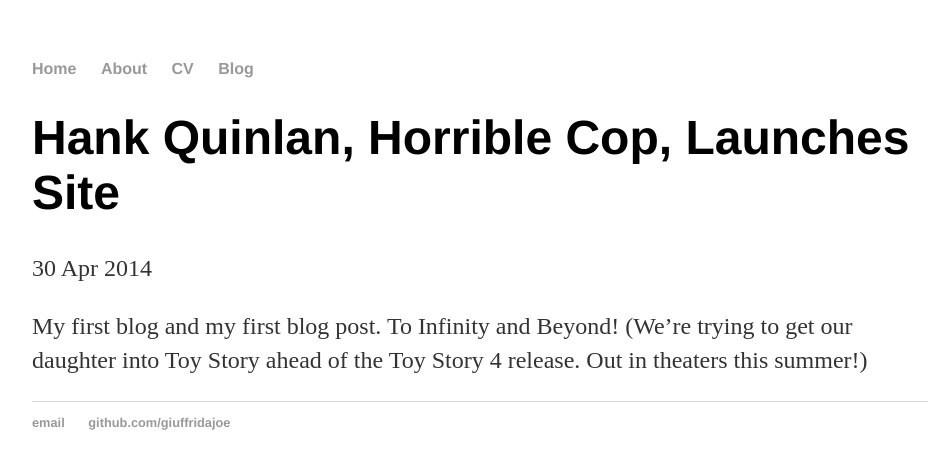
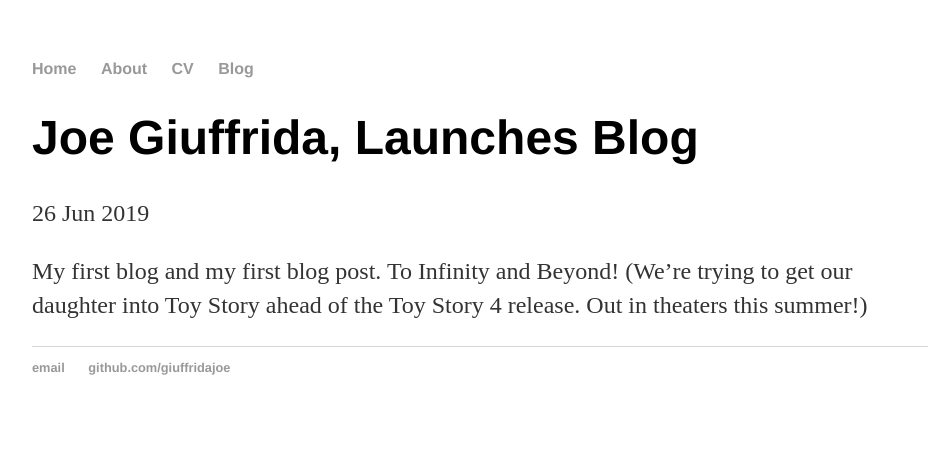
Before and after one commit to giuffridajoe/giuffridajoe.github.io, a Jekyll site: the page built from _posts/2019-06-26-joe-giuffrida-blog-launched.md, in a window 1280 px wide. Shown: the top 469 px of the page, without its empty margins (160-1099 px from the left). Built offline with Jekyll 4.4.1, drawn with Linux system fonts in a browser that asks for light colours.

Commit message:
Update 2019-06-26-joe-giuffrida-blog-launched.md

```diff
--- a/_posts/2019-06-26-joe-giuffrida-blog-launched.md
+++ b/_posts/2019-06-26-joe-giuffrida-blog-launched.md
@@ -1,7 +1,7 @@
 ---
 layout: post
-title: "Hank Quinlan, Horrible Cop, Launches Site"
-date: 2014-04-30
+title: "Joe Giuffrida, Launches Blog"
+date: 2019-06-26
 ---
 
 My first blog and my first blog post. To Infinity and Beyond! (We're trying to get our daughter into Toy Story ahead of the Toy Story 4 release. Out in theaters this summer!)
```
